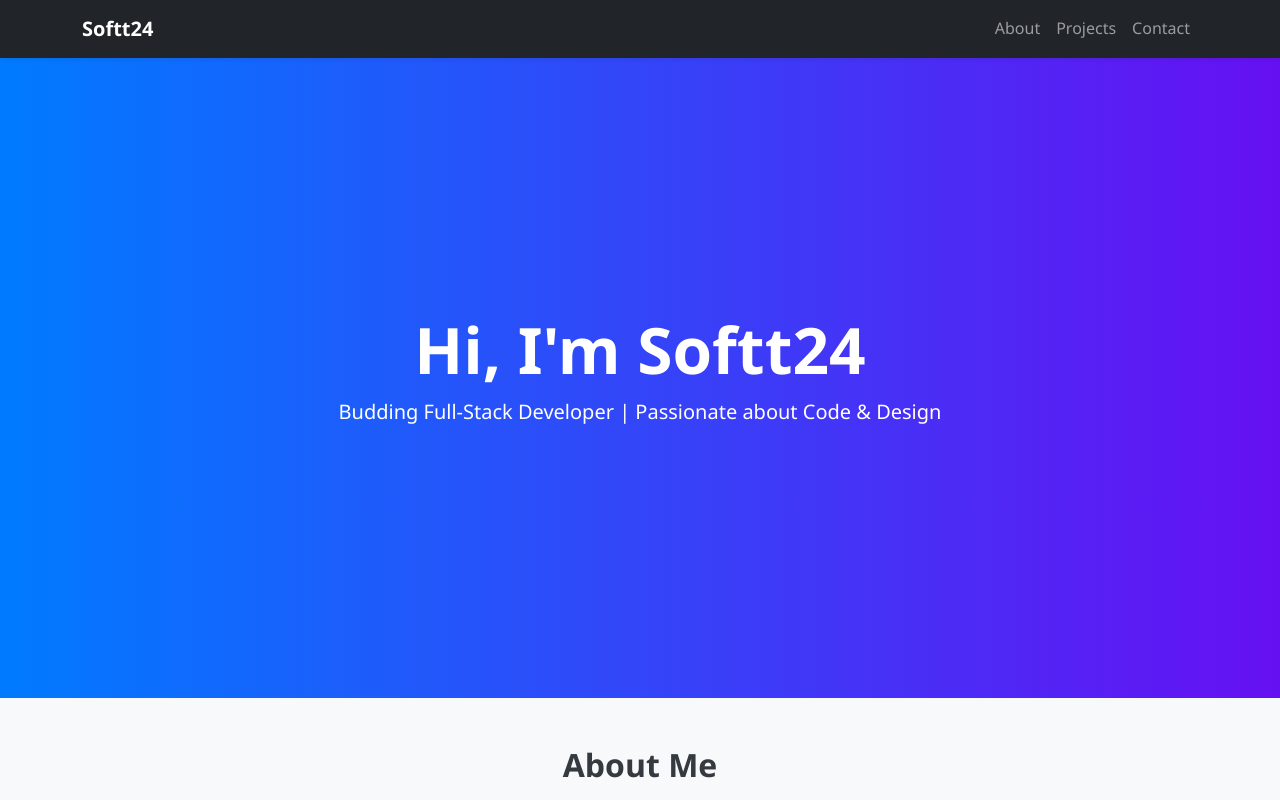
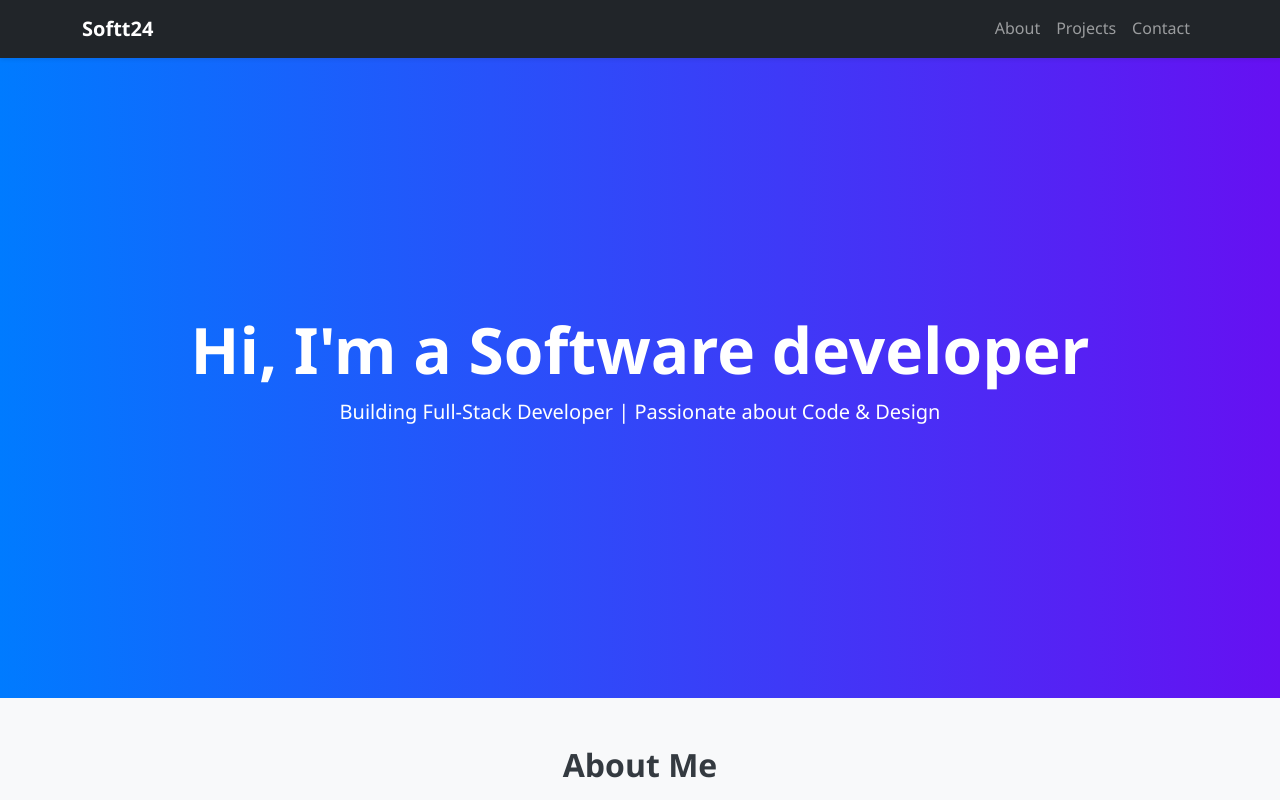
Before and after one commit to Softt24/git-test-2, a plain HTML site: page index.html in a window 1280 px wide. Shown: the top 800 px of the page. Drawn offline with nearby package versions, Linux system fonts and the light colour scheme.

```diff
--- a/index.html
+++ b/index.html
@@ -36,8 +36,8 @@
   <!-- Hero Section -->
   <header class="hero text-white text-center d-flex align-items-center">
     <div class="container">
-      <h1 class="display-3 fw-bold">Hi, I'm Softt24</h1>
-      <p class="lead">Budding Full-Stack Developer | Passionate about Code & Design</p>
+      <h1 class="display-3 fw-bold">Hi, I'm a Software developer</h1>
+      <p class="lead">Building Full-Stack Developer | Passionate about Code & Design</p>
     </div>
   </header>
 
```
